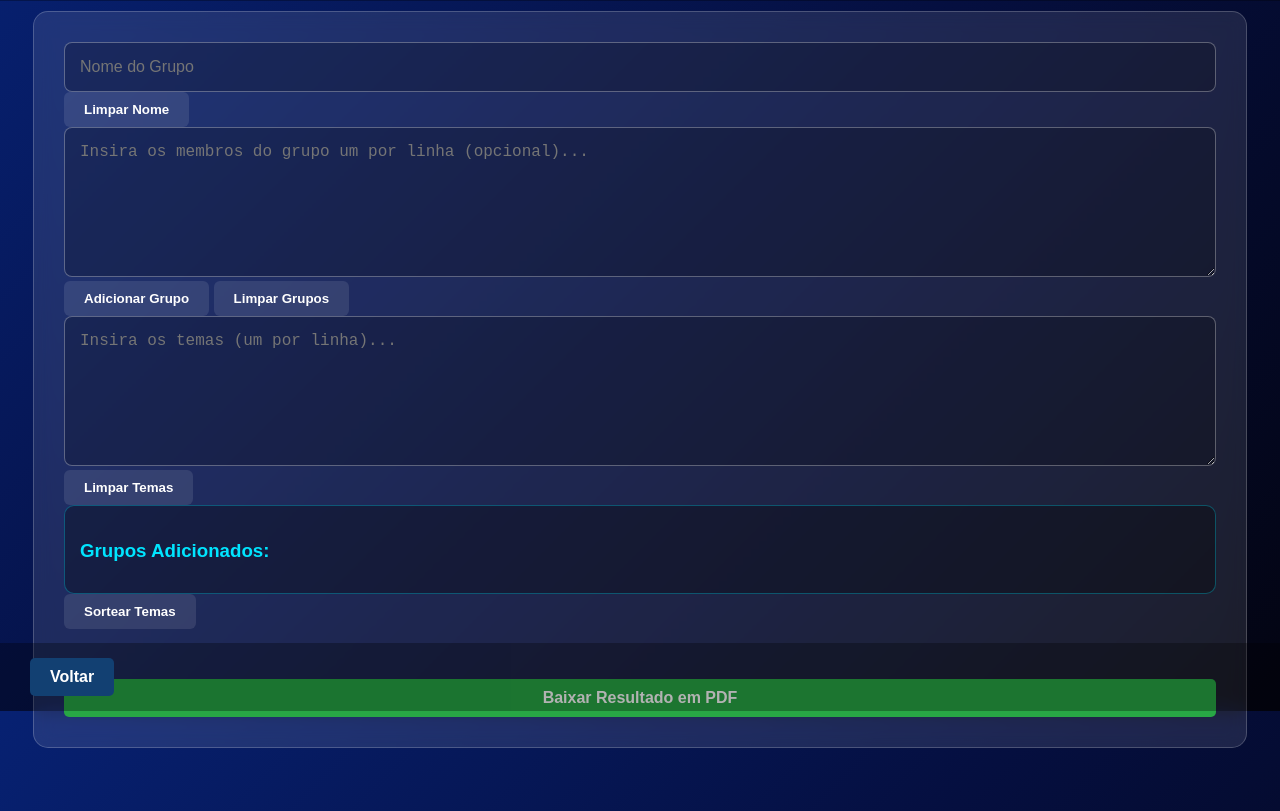
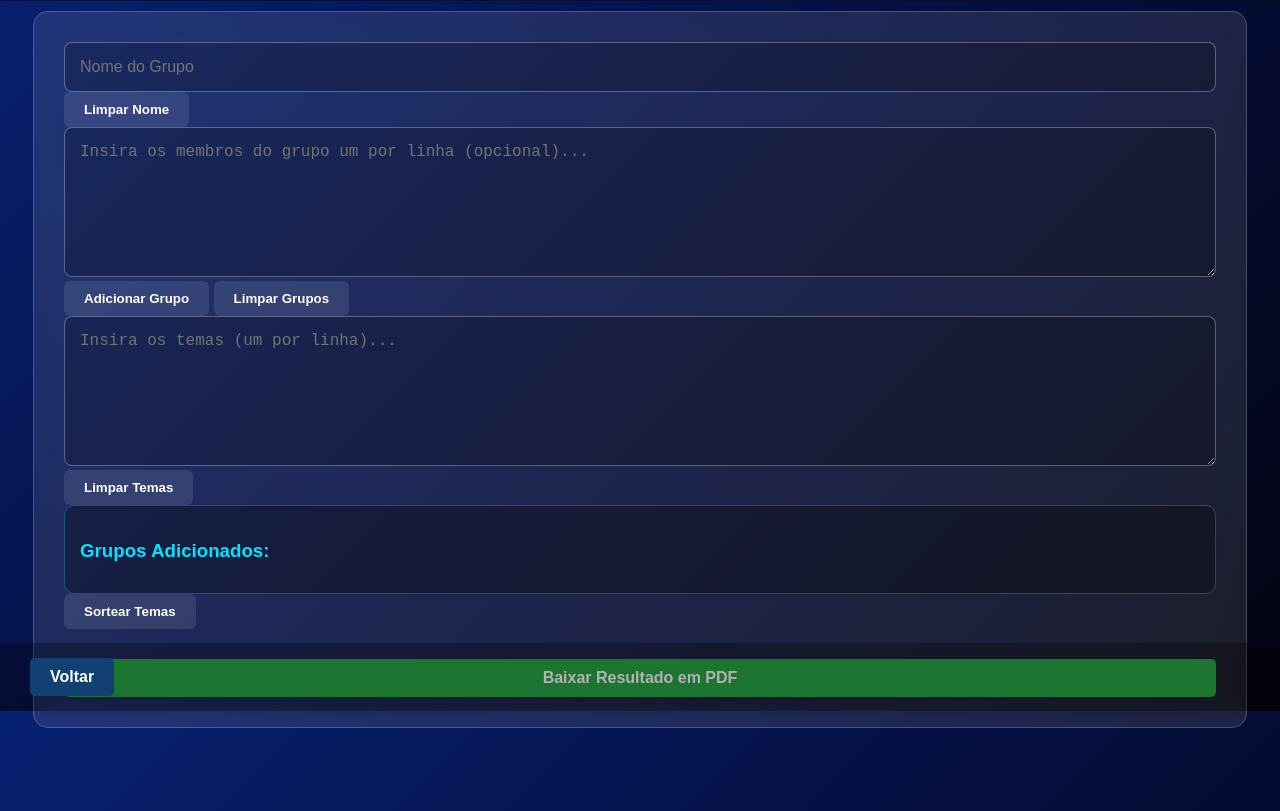
Before and after one commit to aquiliviomaria/RandTeam_Sorteio_Inteligente, a website: page randteam/sorteio_temas.html in a window 1280 px wide. Shown: the part 89-900 px from the top of the page. Drawn offline with nearby package versions, Linux system fonts and the light colour scheme.

Commit message:
actualizacao do conteiner do modo temas

```diff
--- a/randteam/css/temas.css
+++ b/randteam/css/temas.css
@@ -82,7 +82,7 @@ body {
   border: 1px solid rgba(255, 255, 255, 0.2);
   width: 90%;
   max-width: 1200px;
-  margin: 100px auto 30px;
+  margin: 100px auto 80px;
 }
 
 /* Layout dos campos */
@@ -242,7 +242,7 @@ textarea {
   border: none;
   cursor: pointer;
   text-align: center;
-  margin-block-end: auto;
+  margin: auto;
 }
 
 #btnDownload:hover {
```
